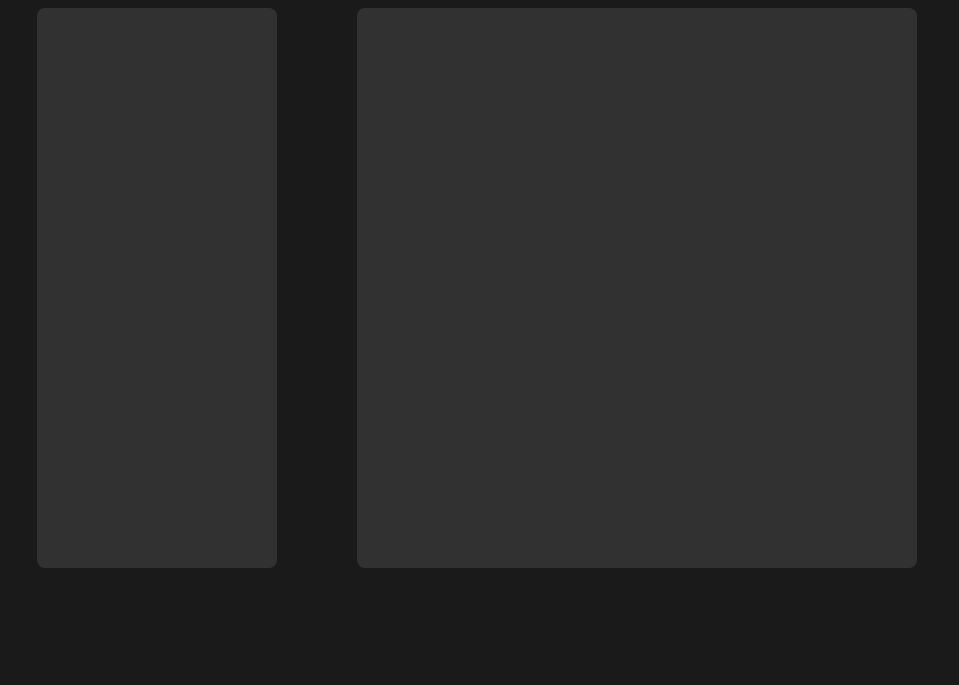
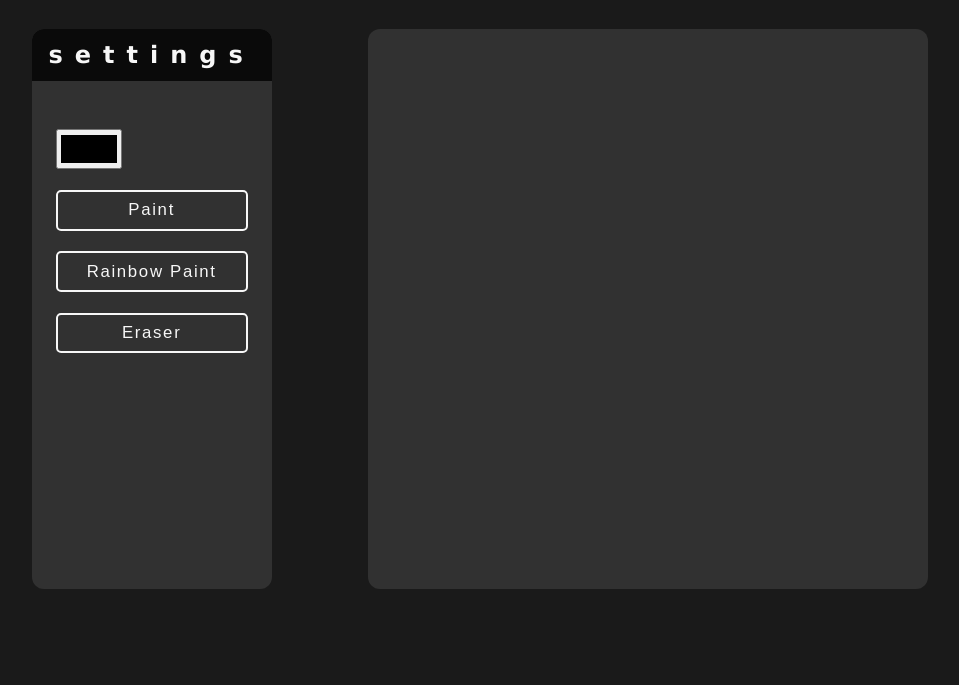
Before and after one commit to cgamagami1/etch-a-sketch, a plain HTML site: page index.html in a window 1280 px wide. Shown: the part 115-800 px from the top of the page, without its empty margins (123-1082 px from the left). Drawn offline with Linux system fonts and the light colour scheme.

Commit message:
Add settings options

```diff
--- a/index.html
+++ b/index.html
@@ -11,7 +11,13 @@
     <h1>Etch-A-Sketch</h1>
     <div class="container">
         <div class="settings">
-
+            <h2>settings</h2>
+            <div class="group-1">
+                <input type="color" id="color" value="#000000">
+                <button type="button">Paint</button>
+                <button type="button">Rainbow Paint</button>
+                <button type="button">Eraser</button>
+            </div>
         </div>
         <div class="canvas">
 
--- a/style.css
+++ b/style.css
@@ -2,7 +2,7 @@ body {
     margin: 0;
     padding: 0;
     font-family: 'Verdana';
-    letter-spacing: 0.5em;
+    font-size: 1.5em;
     background-color: #1a1a1a;
     color: #f7f7f7;
 }
@@ -10,12 +10,24 @@ body {
 h1 {
     height: 10vh;
     text-align: center;
+    letter-spacing: 0.5em;
+}
+
+h2 {
+    font-size: 1em;
+    text-align: center;
+    background-color: #0a0a0a;
+    margin: 0;
+    border-top-left-radius: .5em;
+    border-top-right-radius: .5em;
+    padding: 0.5em 0em;
+    letter-spacing: 0.5em;
 }
 
 .container {
     display: grid;
     grid-template-columns: 1fr 2fr;
-    column-gap: 5em;
+    column-gap: 4em;
 }
 
 .settings {
@@ -32,3 +44,37 @@ h1 {
     background-color: #313131;
     border-radius: .5em;
 }
+
+.group-1 {
+    display: flex;
+    flex-direction: column;
+    justify-content: space-between;
+    height: 40%;
+    padding: 2em 1em;
+}
+
+input[type="color"]::-webkit-color-swatch {
+    border: none;
+}
+
+#color {
+    height: 3em;
+    width: 5em;
+}
+
+.group-1 button {
+    font-size: 0.7em;
+    letter-spacing: .1em;
+    padding: .5em;
+    background-color: rgba(0, 0, 0, 0);
+    color: #f7f7f7;
+    border-color: #f7f7f7;
+    border-style: solid;
+    border-radius: .3em;
+}
+
+.group-1 button:hover, .selected {
+    background-color: #f7f7f7;
+    font-weight: bold;
+    color: #313131;
+}
```
